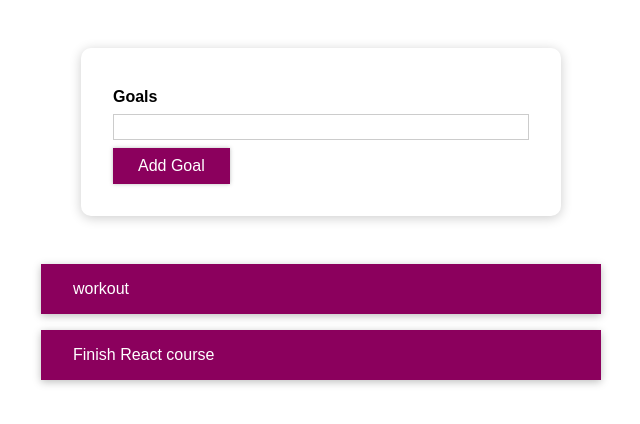
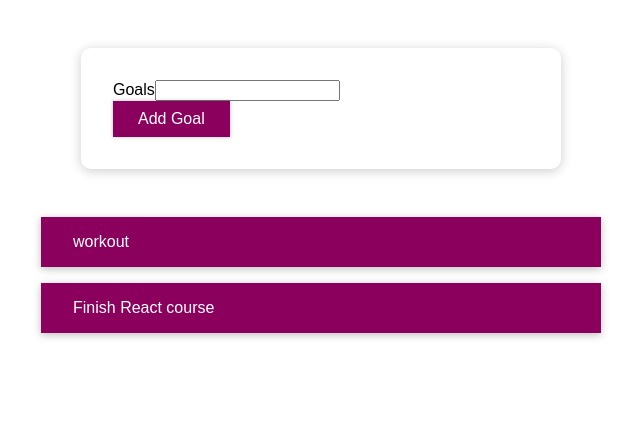
Before and after one commit to CJCODESgit/goals-app, a React (Create React App) app: page / in a window 1280 px wide. Shown: the top 424 px of the page, without its empty margins (319-959 px from the left). Built offline with nearby package versions, Linux system fonts and the light colour scheme.

Commit message:
yesterday's change

```diff
--- a/src/components/CourseGoals/CourseInput/CourseInput.js
+++ b/src/components/CourseGoals/CourseInput/CourseInput.js
@@ -1,36 +1,37 @@
 import React, { useState } from 'react';
-import styled from 'styled-components';
+// import styled from 'styled-components';
 import Button from '../../UI/Button/Button';
 // {using styled components instead} import './CourseInput.css';
+// okay okay changing to css modules now. last chance. let me comment my styled components.
 import styles from './CourseInput.module.css';
 
-const FormControl = styled.div`
-  margin: 0.5rem 0;
+// const FormControl = styled.div`
+//   margin: 0.5rem 0;
 
-& label {
-  font-weight: bold;
-  display: block;
-  margin-bottom: 0.5rem;
-  color: ${props => (props.invalid ? 'red' : 'black')};
-}
+// & label {
+//   font-weight: bold;
+//   display: block;
+//   margin-bottom: 0.5rem;
+//   color: ${props => (props.invalid ? 'red' : 'black')};
+// }
 
-& input {
-  display: block;
-  width: 100%;
-  border: 1px solid ${props => (props.invalid ? 'red' : '#ccc')};
-  background: ${props => (props.invalid ? '#ffd7d7' : 'transparent')};
-  font: inherit;
-  line-height: 1.5rem;
-  padding: 0 0.25rem;
-}
+// & input {
+//   display: block;
+//   width: 100%;
+//   border: 1px solid ${props => (props.invalid ? 'red' : '#ccc')};
+//   background: ${props => (props.invalid ? '#ffd7d7' : 'transparent')};
+//   font: inherit;
+//   line-height: 1.5rem;
+//   padding: 0 0.25rem;
+// }
 
-& input:focus {
-  outline: none;
-  background: #fad0ec;
-  border-color: #8b005d;
-}
+// & input:focus {
+//   outline: none;
+//   background: #fad0ec;
+//   border-color: #8b005d;
+// }
 
-`;
+// `;
 
 const CourseInput = props => {
   const [enteredValue, setEnteredValue] = useState('');
@@ -54,17 +55,18 @@ const CourseInput = props => {
 
   return (
     <form onSubmit={formSubmitHandler}>
-      {//USING STYLED COMPONENTS INSTEAD. HENCE, FORMCONTROL INSTEAD OF DIV
+      {//USING STYLED COMPONENTS INSTEAD. HENCE, FORMCONTROL INSTEAD OF DIV.
+        // sorry changing to CSS modules. CJISLOST
 
-        <FormControl invalid={!isValid}>
+        // <FormControl invalid={!isValid}>
+        //   <label >Goals</label>
+        //   <input type="text" onChange={goalInputChangeHandler} />
+        // </FormControl>
+
+        <div className={`form-control ${!isValid ? 'invalid' : ''}`}>
           <label >Goals</label>
           <input type="text" onChange={goalInputChangeHandler} />
-        </FormControl>
-
-     /* <div className={`form-control ${!isValid ? 'invalid' : ''}`}>
-        <label >Goals</label>
-        <input type="text" onChange={goalInputChangeHandler} />
-      </div> */}
+        </div>}
       <Button type="submit">Add Goal</Button>
     </form>
   );
```
